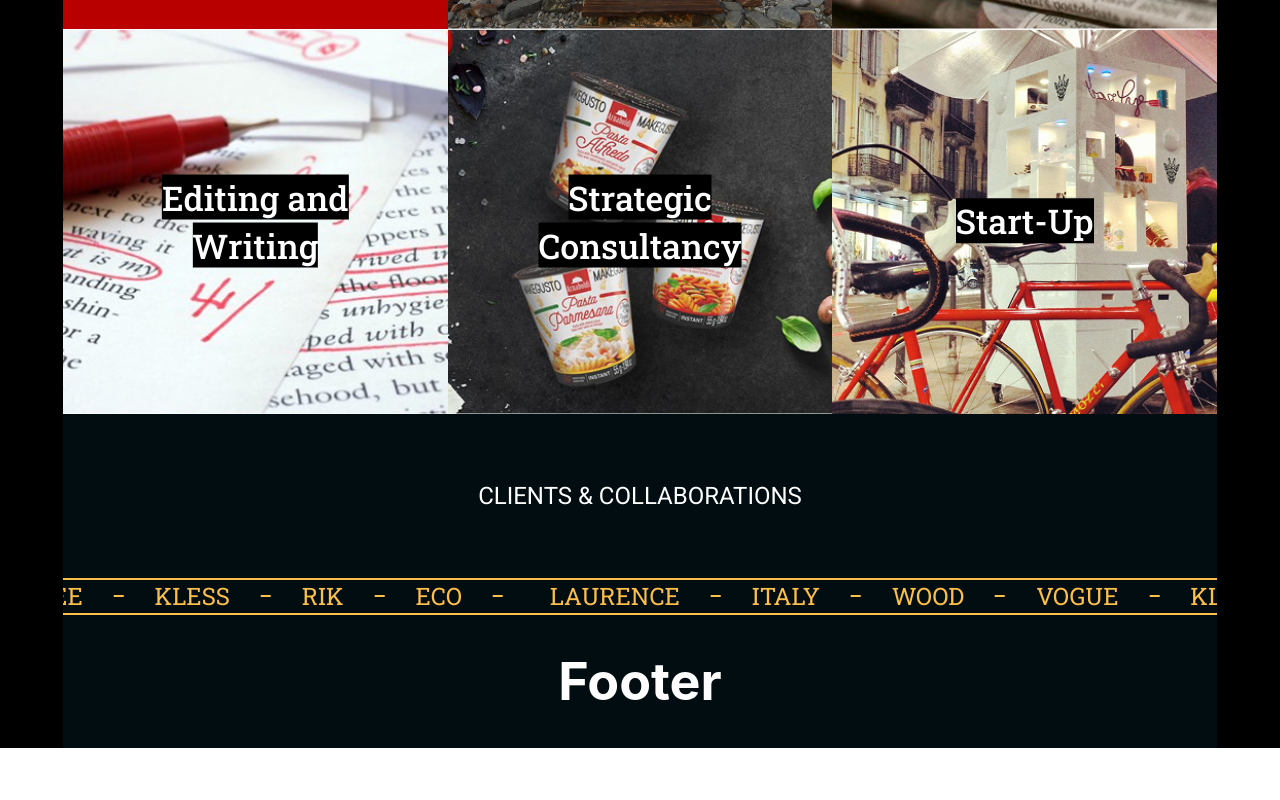
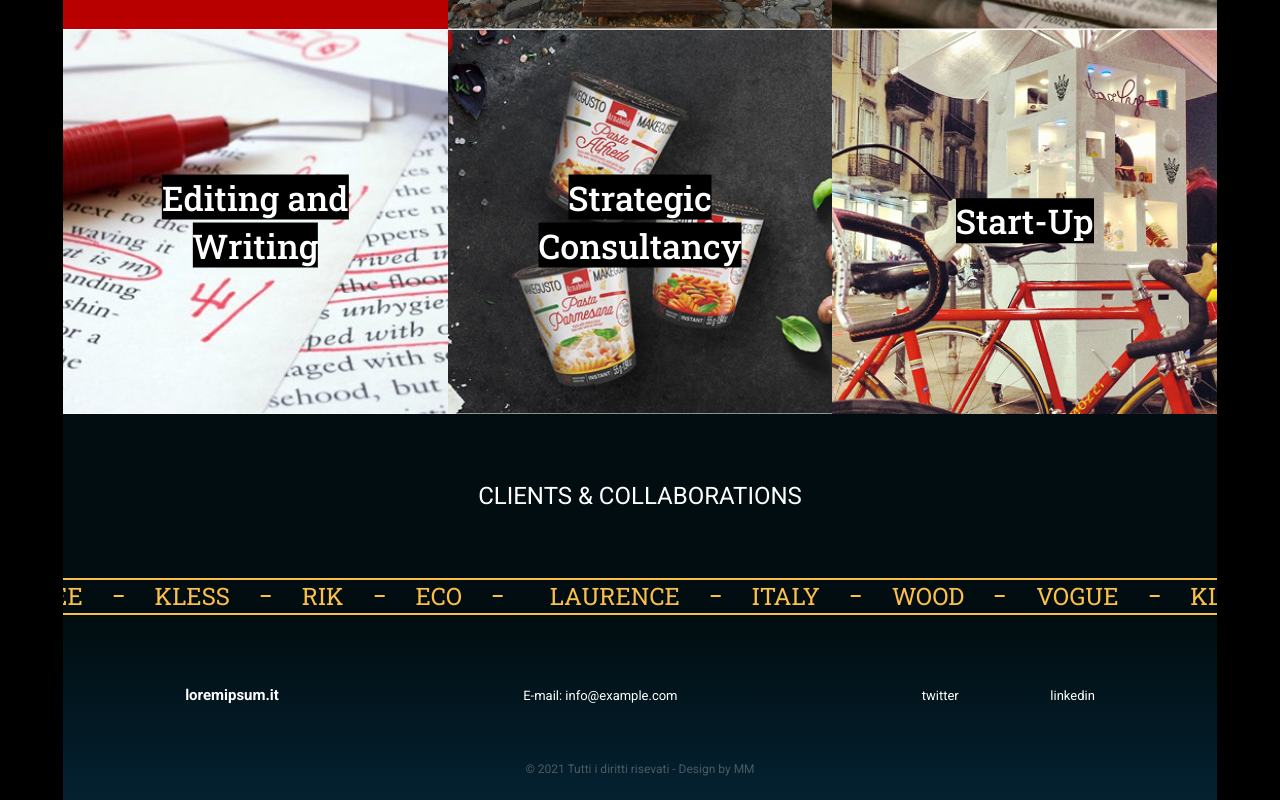
Before and after one commit to GianmariaRicciolini/project-interview, a React (Create React App) app: page / in a window 1280 px wide. Shown: the part 1432-2232 px from the top of the page. Before the commit the page ends 2180 px from the top, so only its background shows below. Built offline with nearby package versions, Linux system fonts and the light colour scheme.

Commit message:
end desktop layout

```diff
--- a/src/App.css
+++ b/src/App.css
@@ -528,3 +528,55 @@
   margin: auto;
   border: 1px solid #fcbf49;
 }
+
+/* footer */
+
+.footer {
+  background: linear-gradient(180deg, rgba(0, 0, 0, 0) 0%, #042131 100%);
+  width: 1154px;
+}
+
+.contact {
+  display: flex;
+  align-items: center;
+  justify-content: space-around;
+  padding: 2em 0;
+  margin-top: 2em;
+
+  font-family: Roboto;
+  font-weight: 400;
+  font-size: 13px;
+  line-height: 15.23px;
+  letter-spacing: 0%;
+  text-align: center;
+}
+
+.contact h4 {
+  font-weight: 700;
+  font-size: 15px;
+  line-height: 17.58px;
+  letter-spacing: 3%;
+}
+
+.contact div {
+  display: flex;
+  align-items: center;
+  justify-content: space-between;
+  width: 15%;
+}
+
+.rights {
+  font-family: Roboto;
+  font-weight: 400;
+  font-size: 12px;
+  line-height: 14.06px;
+  letter-spacing: 0%;
+  text-align: center;
+  margin-bottom: 2em;
+
+  width: 526.543701171875;
+  height: 33;
+  top: 168px;
+  left: 309.23px;
+  opacity: 0.27;
+}
--- a/src/components/MyFooter.jsx
+++ b/src/components/MyFooter.jsx
@@ -2,8 +2,18 @@
 
 function MyFooter() {
   return (
-    <div>
-      <h1>Footer</h1>
+    <div className="footer">
+      <div className="contact">
+        <h4>loremipsum.it</h4>
+        <p>E-mail: info@example.com</p>
+        <div>
+          <p>twitter</p>
+          <p>linkedin</p>
+        </div>
+      </div>
+      <div className="rights">
+        <p>© 2021 Tutti i diritti risevati - Design by MM</p>
+      </div>
     </div>
   );
 }
```
